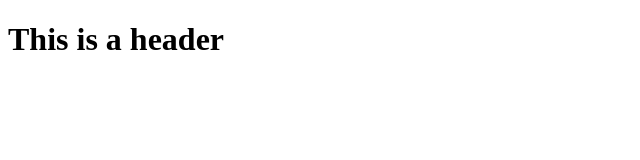
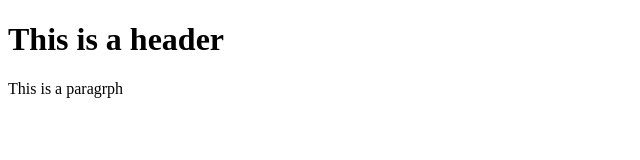
Before and after one commit to jvmfdev/git-test, a plain HTML site: page index.html in a window 1280 px wide. Shown: the whole page, without its empty margins (0-640 px from the left). Drawn offline with Linux system fonts and the light colour scheme.

Commit message:
Second Commit

```diff
--- a/index.html
+++ b/index.html
@@ -7,5 +7,7 @@
 </head>
 <body>
     <h1>This is a header</h1>
+    <p>This is a paragrph</p>
+
 </body>
 </html>
```
